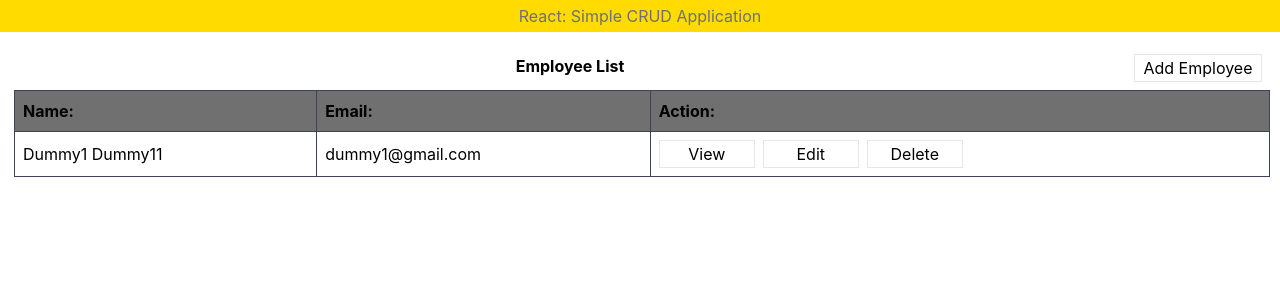
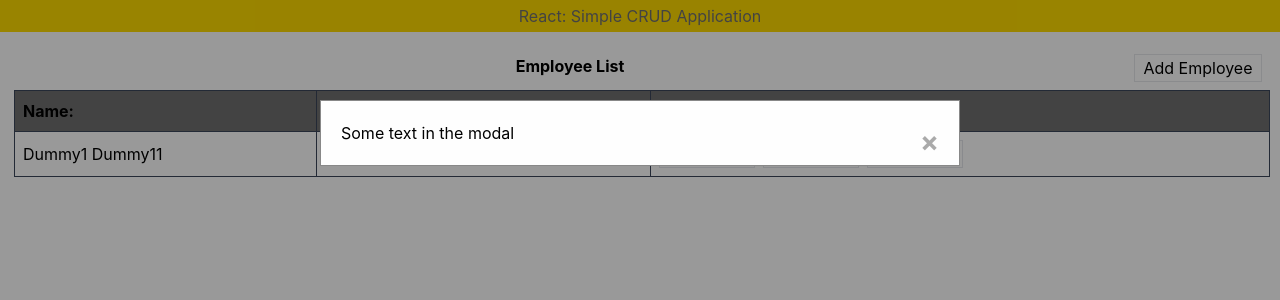
Before and after one commit to pushkar1995/CRUD_App, a React (Create React App) app: page / in a window 1280 px wide. Both pictures are taken after a click on the button "View". Shown: the top 300 px of the page. Built offline with nearby package versions, Linux system fonts and the light colour scheme.

Commit message:
Basic Working Modal Layout

```diff
--- a/src/components/EmployeeList.tsx
+++ b/src/components/EmployeeList.tsx
@@ -1,5 +1,6 @@
-import React from 'react'
+import React, { useState } from 'react'
 import { IEmployee } from './Employee.type'
+import EmployeeModal from './EmployeeModal'
 
 type Props = {
     list: IEmployee[],
@@ -9,6 +10,14 @@ type Props = {
 const EmployeeList = (props: Props) => {
     const { list, onDeleteClickHnd } = props
     //Destructuring the Object
+
+    const [showModal, setShowModal] = useState(false)
+
+    const viewEmployee = () => {
+        setShowModal(true)
+    }
+
+    const onCloseModal = () => setShowModal(false)
 
   return (
     <div>
@@ -29,8 +38,16 @@ const EmployeeList = (props: Props) => {
                         <td className='p-2 border border-secondary-light text-left'>{employee.email}</td>
                         <td className='p-2 border border-secondary-light text-left'>
                             <div className=''>
-                                <button type='button' value='View' className='border h-7 w-24'>View</button>
-                                <button type='button' value='Edit' className='border h-7 w-24 ml-2'>Edit</button>
+                                <button type='button'
+                                     value='View'
+                                     className='border h-7 w-24'
+                                     onClick={viewEmployee}
+                                     >View</button>
+                                <button
+                                    type='button'
+                                    value='Edit'
+                                    className='border h-7 w-24 ml-2'
+                                    >Edit</button>
                                 <button
                                      type='button'
                                      value='Delete'
@@ -44,6 +61,7 @@ const EmployeeList = (props: Props) => {
                 )
             })}
         </table>
+        {showModal && <EmployeeModal onClose={onCloseModal}/>}
     </div>
   )
 }
--- /dev/null
+++ b/src/components/EmployeeModal.style.css
@@ -0,0 +1,36 @@
+.modal {
+    position: fixed; /* Stay in place */
+    z-index: 1; /* Sit on top */
+    padding-top: 100px; /* Location of the box */
+    left: 0;
+    top: 0;
+    width: 100%; /* Full width */
+    height: 100%; /* Full height */
+    overflow: auto; /* Enable scroll if needed */
+    background-color: rgb(0, 0, 0); /* Fallback color */
+    background-color: rgba(0, 0, 0, 0.4); /* Black w/ opacity */
+  }
+
+  /* Modal Content */
+  .modal-content {
+    background-color: #fefefe;
+    margin: auto;
+    padding: 20px;
+    border: 1px solid #888;
+    width: 50%;
+  }
+
+  /* The Close Button */
+  .close {
+    color: #aaaaaa;
+    float: right;
+    font-size: 28px;
+    font-weight: bold;
+  }
+
+  .close:hover,
+  .close:focus {
+    color: #000;
+    text-decoration: none;
+    cursor: pointer;
+  }
--- /dev/null
+++ b/src/components/EmployeeModal.tsx
@@ -0,0 +1,20 @@
+import React from 'react'
+import './EmployeeModal.style.css'
+
+type Props = {
+    onClose: () => void
+}
+
+const EmployeeModal = (props: Props) => {
+    const { onClose } = props
+  return (
+    <div id='myModal' className='modal'>
+        <div className='modal-content'>
+            <span className='close' onClick={onClose}>&times;</span>
+            <p>Some text in the modal</p>
+        </div>
+    </div>
+  )
+}
+
+export default EmployeeModal
```
